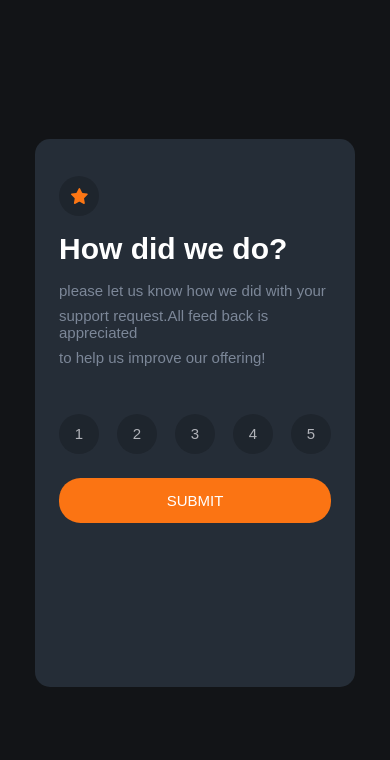
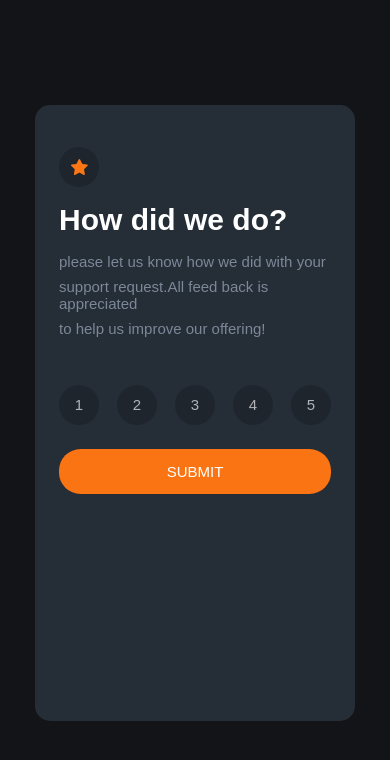
Before and after one commit to pichar376/modal-puntuacion, a React (Create React App) app: page / in a window 390 px wide. Shown: the top 760 px of the page. Built offline with nearby package versions, Linux system fonts and the light colour scheme.

Commit message:
El proyecto ya es funcional solo faltaron algunas regulaciones para hacerlo mas responsivo y algunos otros detalles

```diff
--- a/src/components/Modal2.js
+++ b/src/components/Modal2.js
@@ -22,7 +22,7 @@ display:flex;
 flex-direction:column;
 border-radius: 15px;
 background-color: hsl(213, 19%, 18%);
-height:65vh;
+height:70vh;
 width: 20em;
 overflow-y: scroll;
 `
--- a/src/index.css
+++ b/src/index.css
@@ -21,7 +21,7 @@ div{
   background-color: hsl(213, 19%, 18%);
   display: flex;
   justify-content: center;
-  height:65vh;
+  height:73vh;
   width: 20em;
   overflow-y: scroll;
 }
```
